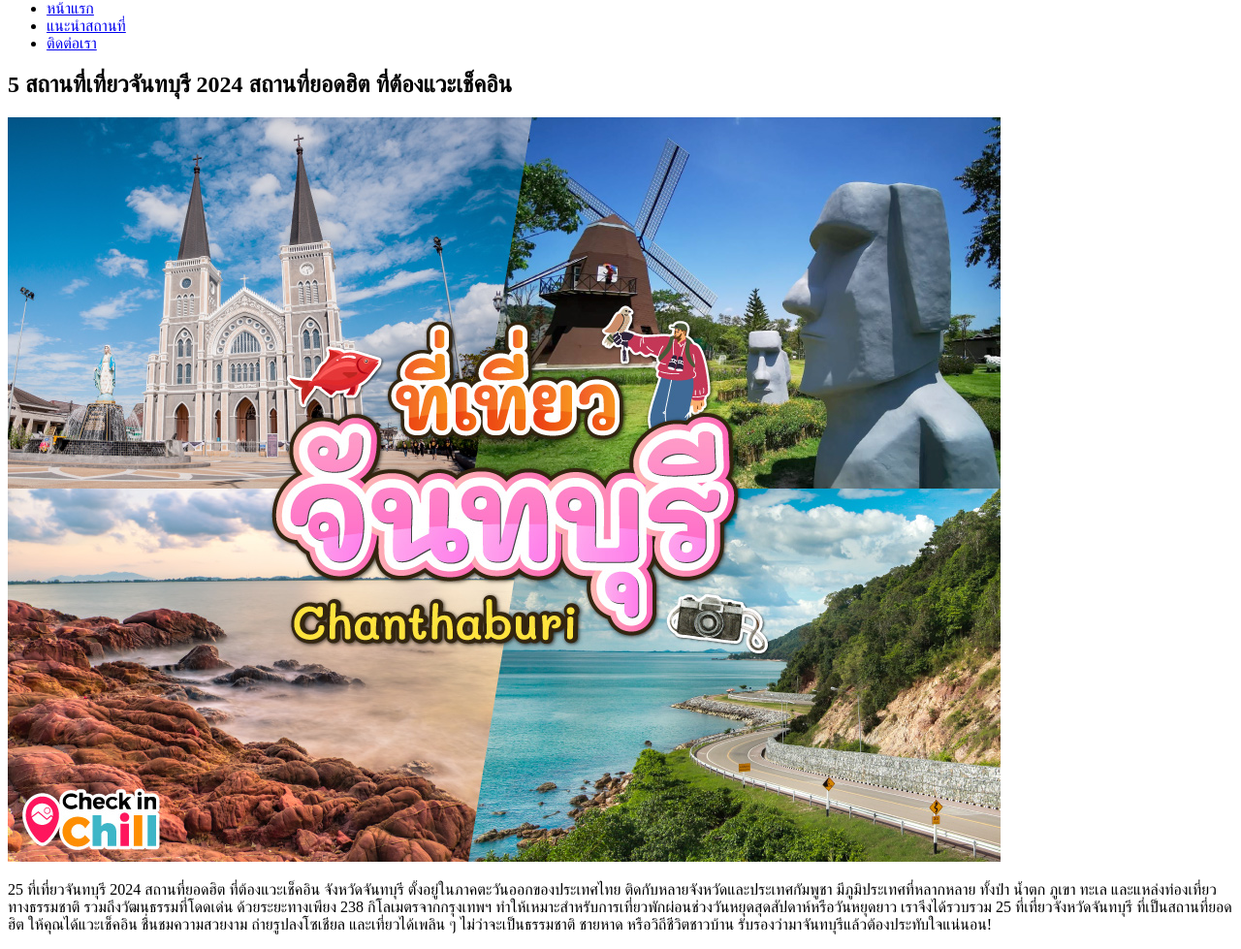
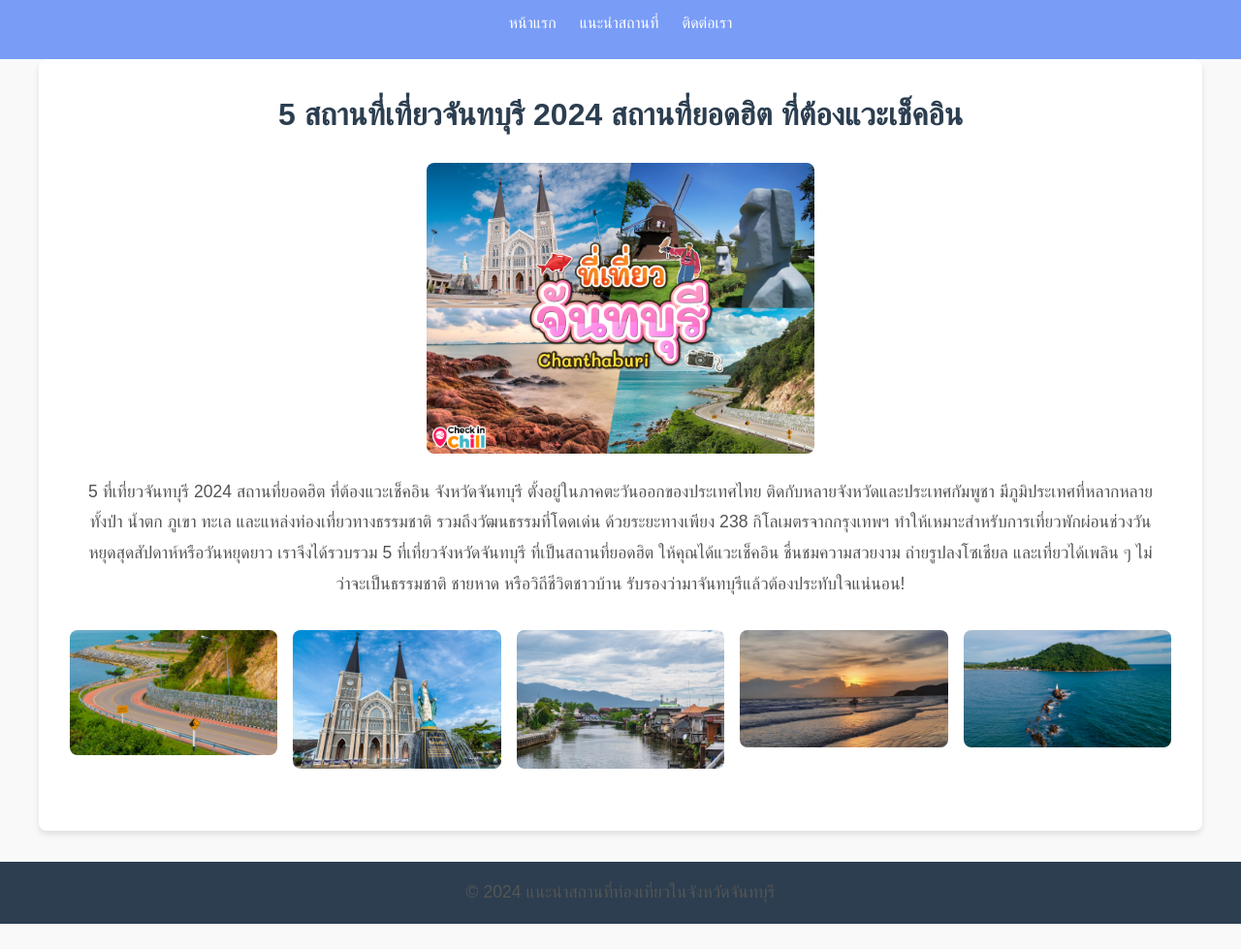
Before and after one commit to 66160024/homework_1, a plain HTML site: page index.html in a window 1280 px wide. Shown: the part 80-1059 px from the top of the page at 97% size. After the commit the page ends 1033 px from the top, so only its background shows below. Drawn offline with Linux system fonts and the light colour scheme.

Commit message:
แก้ไขหน้าหลัก

```diff
--- a/css/styles.css
+++ b/css/styles.css
@@ -6,115 +6,145 @@
 }
 
 body {
-    font-family: Arial, sans-serif;
+    font-family: 'Arial', sans-serif;
     line-height: 1.6;
-    background-color: #ffffff; /* เปลี่ยนพื้นหลังของ body เป็นขาว */
-    color: #799cf7;
+    background-color: #f9f9f9;
+    color: #333;
 }
 
+/* ส่วนหัวของเว็บไซต์ */
 header {
-    background: #799cf7; /* พื้นหลังของ header ยังเป็นสี #799cf7 */
-    color: #fff;
-    padding: 1rem 0;
+    background: #799cf7; /* สีพื้นหลัง */
+    color: #fff; /* สีข้อความ */
+    padding: 1.5rem 0;
     text-align: center;
 }
-@media screen and (max-width:800px) {
-    .menu{
-        display: flex;
-        flex-direction: column;
-        align-items: flex-start;
-    }
-    .menu-toggle{
-        display: flex;
-        flex-direction: column;
-        cursor: pointer;
-    }
-    .menu-toggle .bar{
-        background-color: black;
-    }
-    .title{
-        display: none;
-        flex-direction: column;
-        width: 100%;
-        position: absolute;
-        top: 50px;
-        left: 0;
-        z-index: 1;
-    }
-    .title.active{
-        display: flex;
-    }
 
+header h1 {
+    margin: 0;
+    font-size: 2rem;
 }
 
+/* เมนูนำทาง */
 nav ul {
     list-style: none;
     display: flex;
     justify-content: center;
     gap: 1.5rem;
+    margin-top: 1rem;
 }
 
 nav a {
     color: #fff;
     text-decoration: none;
-    font-size: 1.1rem;
+    font-size: 1rem;
     transition: color 0.3s ease;
 }
 
 nav a:hover {
-    color: #ffd700;
+    color: #ffd700; /* เปลี่ยนสีเมื่อ hover */
 }
 
+/* เมนูมือถือ */
+.menu-toggle {
+    display: none;
+    flex-direction: column;
+    cursor: pointer;
+}
+
+.menu-toggle .bar {
+    width: 25px;
+    height: 3px;
+    margin: 3px 0;
+    background-color: #fff;
+}
+
+@media (max-width: 768px) {
+    nav ul {
+        flex-direction: column;
+        display: none;
+        background-color: #799cf7;
+        padding: 1rem;
+        text-align: center;
+    }
+
+    nav ul.active {
+        display: flex;
+    }
+
+    .menu-toggle {
+        display: flex;
+        align-items: center;
+        justify-content: center;
+        margin: 0 auto;
+    }
+}
+
+/* เนื้อหาหลัก */
 main {
     padding: 2rem;
     max-width: 1200px;
     margin: 0 auto;
-    background-color: #ffffff; /* พื้นหลังของ main เป็นสีขาว */
+    background-color: #fff;
+    border-radius: 8px;
+    box-shadow: 0 4px 6px rgba(0, 0, 0, 0.1);
 }
 
 section h2 {
-    margin-bottom: 1rem;
+    text-align: center;
+    margin-bottom: 1.5rem;
+    color: #2c3e50;
     font-size: 2rem;
-    color: #2c3e50;
-    text-align: center;
+    font-weight: bold;
 }
 
-/* สไตล์การแสดงรูปภาพและคำบรรยาย */
 section div {
-    display: flex;
-    flex-direction: column;
-    align-items: center;
     text-align: center;
-    background: #fff; /* พื้นหลังของ div ในแต่ละ section เป็นสีขาว */
-    border-radius: 10px;
-    padding: 1.5rem;
-    box-shadow: 0 4px 8px rgba(0, 0, 0, 0.1);
     margin-bottom: 2rem;
 }
 
 section img {
     width: 100%;
-    max-width: 600px;
+    max-width: 400px;
     height: auto;
-    border-radius: 10px;
-    margin-bottom: 1rem;
-    transition: transform 0.3s ease;
+    border-radius: 8px;
+    transition: transform 0.3s ease-in-out;
 }
 
 section img:hover {
     transform: scale(1.05);
 }
 
-section p {
-    font-size: 1rem;
+.img-highlight {
+    display: grid;
+    grid-template-columns: repeat(auto-fit, minmax(200px, 1fr));
+    gap: 1rem;
+}
+
+.imageshl {
+    width: 100%;
+    height: auto;
+    border-radius: 8px;
+}
+
+/* ข้อความคำบรรยาย */
+p {
+    font-size: 1.1rem;
     color: #555;
+    line-height: 1.8;
+    margin-top: 1rem;
+    padding: 0 1rem;
 }
-.img-highlight{
-    display: grid;
-    grid-template-columns: 1fr 1fr 1fr;
+
+/* ส่วนท้ายเว็บไซต์ */
+footer {
+    text-align: center;
+    background-color: #2c3e50;
+    color: #fff;
+    padding: 1rem 0;
+    margin-top: 2rem;
 }
-.imageshl {
-    display: flex;
-    justify-content: space-around;
-    width: 200px;
+
+footer p {
+    margin: 0;
 }
--- a/index.html
+++ b/index.html
@@ -5,7 +5,7 @@
     <meta charset="UTF-8">
     <meta name="viewport" content="width=device-width, initial-scale=1.0">
     <title>แนะนำสถานที่ท่องเที่ยวในจังหวัดจันทบุรี</title>
-    <link rel="stylesheet" href="css/style.css">
+    <link rel="stylesheet" href="css/styles.css">
 </head>
 
 <body>
@@ -31,15 +31,35 @@
             <h2>5 สถานที่เที่ยวจันทบุรี 2024 สถานที่ยอดฮิต ที่ต้องแวะเช็คอิน</h2>
             <div>
                 <img src="images/chan1.jpg" alt="สถานที่ท่องเที่ยว">
-                <p>25 ที่เที่ยวจันทบุรี 2024 สถานที่ยอดฮิต ที่ต้องแวะเช็คอิน
+                <p>5 ที่เที่ยวจันทบุรี 2024 สถานที่ยอดฮิต ที่ต้องแวะเช็คอิน
 
                     จังหวัดจันทบุรี ตั้งอยู่ในภาคตะวันออกของประเทศไทย ติดกับหลายจังหวัดและประเทศกัมพูชา
                     มีภูมิประเทศที่หลากหลาย ทั้งป่า น้ำตก ภูเขา ทะเล และแหล่งท่องเที่ยวทางธรรมชาติ
                     รวมถึงวัฒนธรรมที่โดดเด่น ด้วยระยะทางเพียง 238 กิโลเมตรจากกรุงเทพฯ
                     ทำให้เหมาะสำหรับการเที่ยวพักผ่อนช่วงวันหยุดสุดสัปดาห์หรือวันหยุดยาว
 
-                    เราจึงได้รวบรวม 25 ที่เที่ยวจังหวัดจันทบุรี ที่เป็นสถานที่ยอดฮิต ให้คุณได้แวะเช็คอิน
+                    เราจึงได้รวบรวม 5 ที่เที่ยวจังหวัดจันทบุรี ที่เป็นสถานที่ยอดฮิต ให้คุณได้แวะเช็คอิน
                     ชื่นชมความสวยงาม ถ่ายรูปลงโซเชียล และเที่ยวได้เพลิน ๆ ไม่ว่าจะเป็นธรรมชาติ ชายหาด
                     หรือวิถีชีวิตชาวบ้าน รับรองว่ามาจันทบุรีแล้วต้องประทับใจแน่นอน!</p>
             </div>
         </section>
+        <section>
+            <div class="img-highlight">
+
+                <img class="imageshl" src="images/chan2.jpg" alt="">
+                <img class="imageshl" src="images/chan3.jpg" alt="">
+                <img class="imageshl" src="images/chan4.jpg" alt="">
+                <img class="imageshl" src="images/chan5.jpg" alt="">
+                <img class="imageshl" src="images/chan6.jpg" alt="">
+
+            </div>
+        </section>
+    </main>
+
+    <!-- ส่วนท้ายเว็บไซต์ -->
+    <footer>
+        <p>&copy; 2024 แนะนำสถานที่ท่องเที่ยวในจังหวัดจันทบุรี</p>
+    </footer>
+</body>
+
+</html
```
